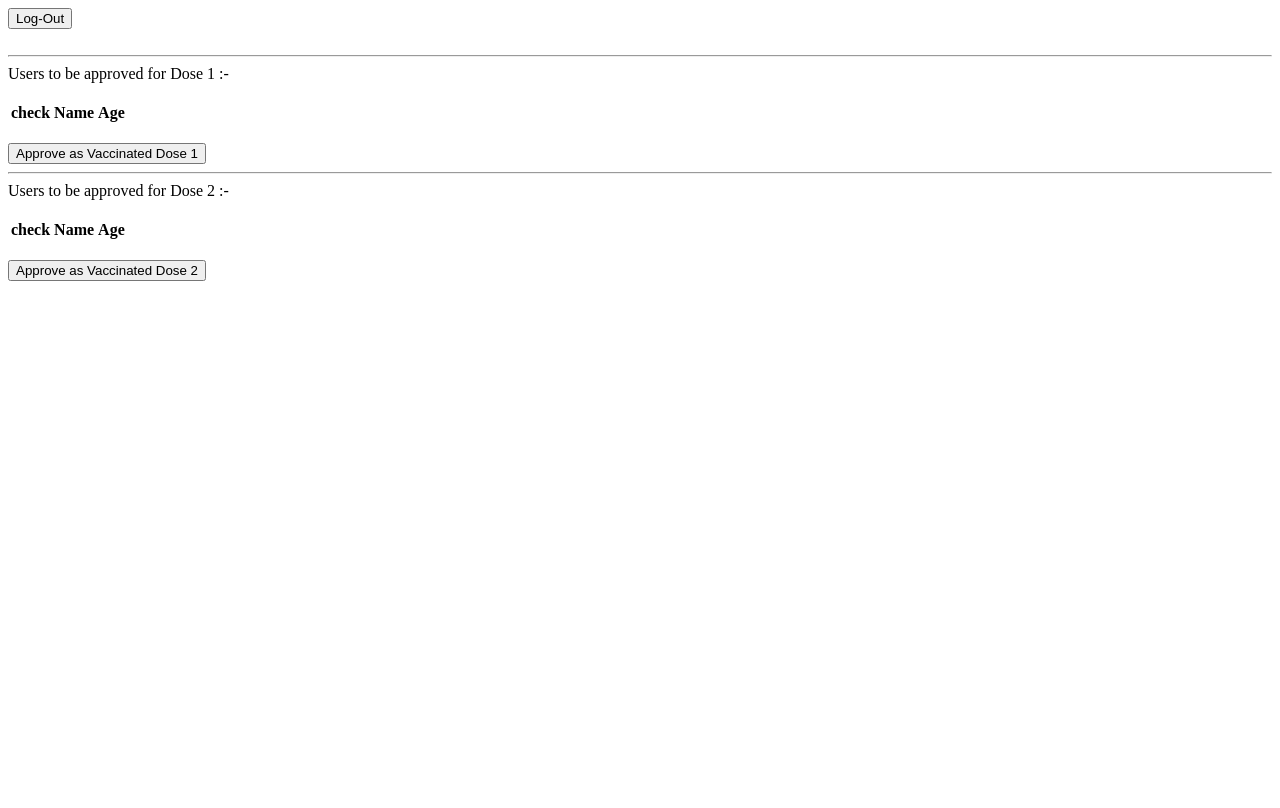
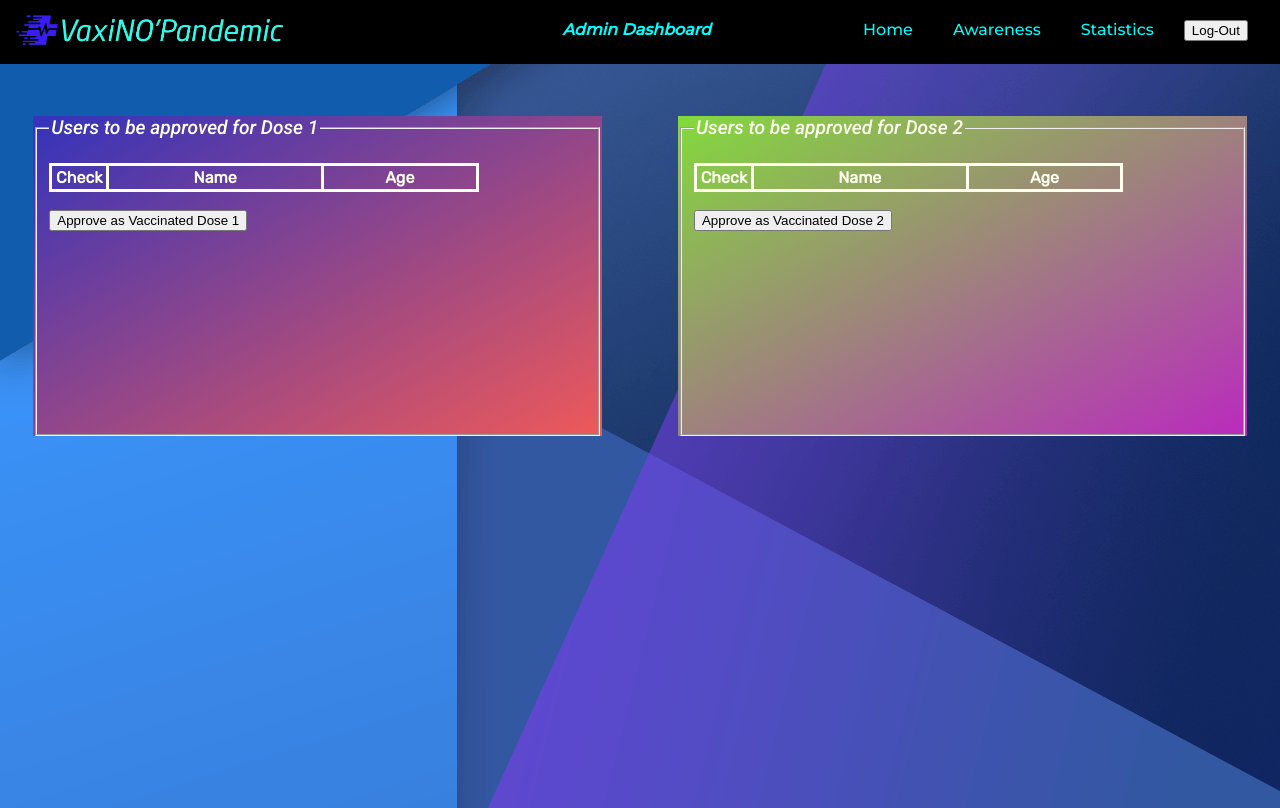
Before and after one commit to Whitelisted2/VaxiNO-Pandemic, a PHP site: page /admin_loggedin.php in a window 1280 px wide. Before the commit the page ends 281 px from the top, so only its background shows below. Run offline with PHP 8.4, Linux system fonts and the light colour scheme; the visitor is signed in with stand-in values (Sample User, id 1); tables that the repository leaves empty or names only in its code hold one stand-in row (values such as "Sample post"); lists and menus that the app fills with data are empty.

Commit message:
updates major idk

```diff
--- a/admin_loggedin.php
+++ b/admin_loggedin.php
@@ -21,10 +21,61 @@ if(isset($_SESSION["login"]))
     <meta charset="UTF-8">
     <meta http-equiv="X-UA-Compatible" content="IE=edge">
     <meta name="viewport" content="width=device-width, initial-scale=1.0">
+    <link rel="stylesheet" href="css/navigationBar.css">
+    <link rel="stylesheet" href="css/dashlayout_user.css">
+    <link rel="preconnect" href="https://fonts.googleapis.com">
+    <link rel="preconnect" href="https://fonts.gstatic.com" crossorigin>
+    <link href="https://fonts.googleapis.com/css2?family=Montserrat:wght@500&display=swap" rel="stylesheet">
+    <link href="https://fonts.googleapis.com/css2?family=Roboto:ital,wght@1,500&display=swap" rel="stylesheet">
+    <link href="https://fonts.googleapis.com/css2?family=Rubik&display=swap" rel="stylesheet">
     <title>Admin Logged in</title>
+    <style>
+        fieldset{
+            min-height:300px;
+        }
+        legend{
+            font-family: 'Roboto', sans-serif;
+            color:ivory;
+            font-size:larger;
+        }
+        body{
+            background-image: url(images/admin-wallpaper.jpg);
+        }
+        button{
+            margin:0;
+        }
+        table, th, td{
+            border-style:solid;
+            border-collapse:collapse;
+            border-color:ivory;
+        }
+        table{
+            min-width:80%;
+        }
+        th, td{
+            font-family: 'Rubik', sans-serif;
+            padding:2px;
+        }
+    </style>
 </head>
 <body>
-    <form action="admin_logout.php" method="POST"><button>Log-Out</button></form><br/>
+    <div class="navbar">
+        <div class="logosmall">
+            <a href="index.html">
+                <img class="nav-logo" src="images/logo_short2.jpg" alt="dark_logo">
+            </a>
+        </div>
+        <div class="cloumn-flexing">
+            <span><a class="nav-list"><b>Admin Dashboard</b></a></span> &emsp;&emsp;&emsp;&emsp;&emsp;&emsp;&emsp;
+            <span><a class="nav-list" href="index.html">Home</a></span>
+            <span><a class="nav-list" href="awareness.html">Awareness</a></span>
+            <span><a class="nav-list" href="update_stat.php">Statistics</a></span>
+            <span><form action="admin_logout.php" method="POST"><button>Log-Out</button></form></span>
+            &emsp;&emsp;
+        </div>
+    </div>
+    <br> <br> <br> <br>
+
     <?php
         $servername = $_SERVER['SERVER_NAME'];
         $username="root";
@@ -38,41 +89,40 @@ if(isset($_SESSION["login"]))
         $command = "use allusers";
         $result = mysqli_query($conn, $command);
 
-        echo "<hr>";
-
-        echo "Users to be approved for Dose 1 :-<br/><br/>";
+        echo "<br><br><div class='left-half'><fieldset><legend>Users to be approved for Dose 1</legend><br>";
         $command = "SELECT * FROM usertable WHERE app1_approval_user=1 && vac1_approval_user=0";
         $result = mysqli_query($conn, $command);
         echo "<form action='update_app1.php' method='POST'>";
         echo "<table>";
-        echo "<tr><th>check</th><th>Name</th><th>Age</th></tr>";
+        echo "<tr><th width='50px'>Check</th><th>Name</th><th>Age</th></tr>";
         $row=mysqli_fetch_assoc($result);
         while($row)
         {
-            echo "<tr><td><input type='checkbox' name='approve_users_1[]' value=".$row['phnum_user']."></td><td>".$row['name_user']."</td><td>".$row['age_user']."</td></tr>";
+            echo "<tr><td><center><input type='checkbox' name='approve_users_1[]' value=".$row['phnum_user']."></td><td>".$row['name_user']."</center></td><td>".$row['age_user']."</td></tr>";
             $row=mysqli_fetch_assoc($result);
         }
         echo "</table>";
         echo "<br/><button name='submit'>Approve as Vaccinated Dose 1</button>";
         echo "</form>";
 
-        echo "<hr>";
+        echo "</fieldset></div>";
 
-        echo "Users to be approved for Dose 2 :-<br/><br/>";
+        echo "<div class='right-half'><fieldset><legend>Users to be approved for Dose 2</legend><br>";
         $command = "SELECT * FROM usertable WHERE app2_approval_user=1 && vac2_approval_user=0";
         $result = mysqli_query($conn, $command);
         echo "<form action='update_app2.php' method='POST'>";
         echo "<table>";
-        echo "<tr><th>check</th><th>Name</th><th>Age</th></tr>";
+        echo "<tr><th width='50px'>Check</th><th>Name</th><th>Age</th></tr>";
         $row=mysqli_fetch_assoc($result);
         while($row)
         {
-            echo "<tr><td><input type='checkbox' name='approve_users_2[]' value=".$row['phnum_user']."></td><td>".$row['name_user']."</td><td>".$row['age_user']."</td></tr>";
+            echo "<tr><td><center><input type='checkbox' name='approve_users_2[]' value=".$row['phnum_user']."></td><td>".$row['name_user']."</center></td><td>".$row['age_user']."</td></tr>";
             $row=mysqli_fetch_assoc($result);
         }
         echo "</table>";
         echo "<br/><button name='submit'>Approve as Vaccinated Dose 2</button>";
         echo "</form>";
+        echo "</fieldset></div>";
     ?>
 </body>
 </html>
--- a/css/dashlayout_user.css
+++ b/css/dashlayout_user.css
@@ -114,3 +114,27 @@ footer{
 .curr-details td{
     font-family: 'Merriweather', serif;
 }
+
+/**************ADMIN DASH CSS******************/
+
+.left-half{
+    width:45%;
+    float:left;
+    display:block;
+    margin-left:2%;
+    background-image: linear-gradient(to bottom right, rgb(51, 51, 187), rgb(238, 89, 89));
+    min-height: 300px;
+}
+
+.right-half{
+    width:45%;
+    float:right;
+    display:block;
+    margin-right:2%;
+    background-image: linear-gradient(to bottom right, rgb(131, 218, 60), rgb(186, 42, 190));
+    min-height: 300px;
+}
+*.after{
+    content:"";
+    clear:both;
+}
--- a/loggedin.php
+++ b/loggedin.php
@@ -48,7 +48,7 @@ if(isset($_SESSION["login_admin"]))
                 </a>
             </div>
             <div class="cloumn-flexing">
-                <span><a class="nav-list"><b>Profile Page</b></a></span> &emsp;&emsp;&emsp;&emsp;
+                <span><a class="nav-list"><b>User Dashboard</b></a></span> &emsp;&emsp;&emsp;&emsp;
                 <span><a class="nav-list" href="index.html">Home</a></span>
                 <span><a class="nav-list" href="team_members.html">Members</a></span>
                 <span><a class="nav-list" href="proj_overview.html">Overview</a></span>
@@ -166,6 +166,7 @@ if(isset($_SESSION["login_admin"]))
             }
             ?>
         </div>
+
         <footer>
             &copy;2021 VaxiNO'Pandemic (A step towards faster vaccination)
             <!--<a href="mailto:vaxinopandemic@gmail.com">E-Mail Address</a><br/>
```
Also changed, not shown: images/admin-wallpaper.jpg (added).
